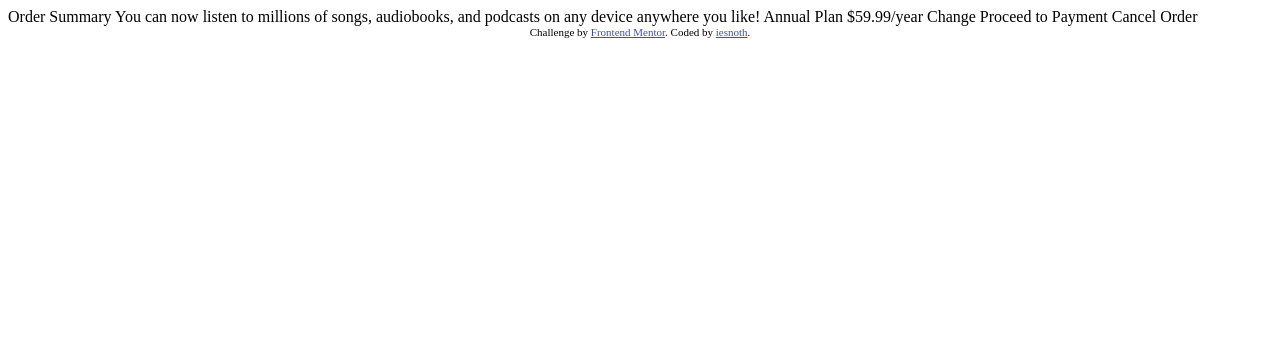
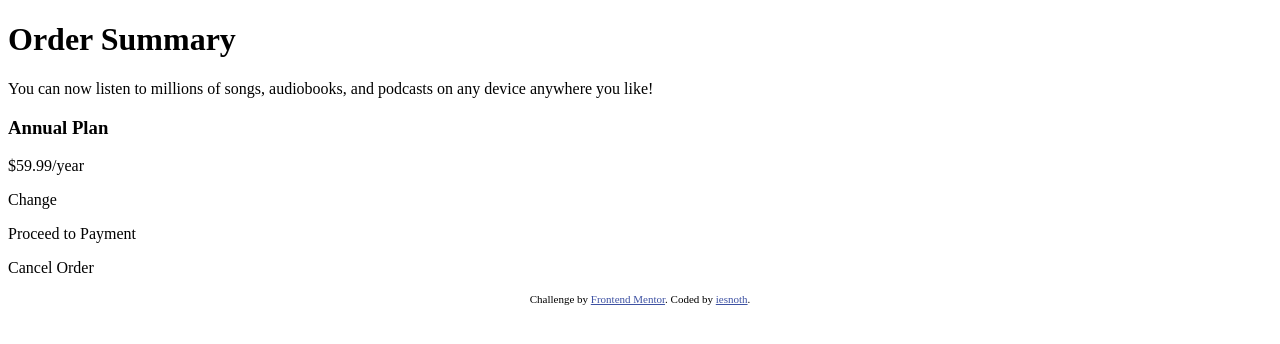
Before and after one commit to iesnoth/order-summary, a plain HTML site: page index.html in a window 1280 px wide. Drawn offline with Linux system fonts and the light colour scheme.

Commit message:
pseudocode

```diff
--- a/index.html
+++ b/index.html
@@ -8,27 +8,30 @@
 
   <title>Frontend Mentor | Order summary card</title>
 
-  <!-- Feel free to remove these styles or customise in your own stylesheet 👍 -->
-  <style>
-    .attribution { font-size: 11px; text-align: center; }
-    .attribution a { color: hsl(228, 45%, 44%); }
-  </style>
+  <link rel="stylesheet" href="./style.css">
 </head>
 <body>
+  <!-- Put in top picture here! It takes up about a third of the body. Remember how to use svgs lol -->
+<div>
+  <h1>Order Summary</h1>
 
-  Order Summary
+  <p>You can now listen to millions of songs, audiobooks, and podcasts on any
+  device anywhere you like!</p>
 
-  You can now listen to millions of songs, audiobooks, and podcasts on any
-  device anywhere you like!
 
-  Annual Plan
-  $59.99/year
+  <div>
+ <!--Note icon goes to the left of the h3. Figure out how to configure elements in columns as well as rows.-->
+  <h3>Annual Plan</h3>
+  <p>$59.99/year</p>
 
+  <!-- Link -->
+  <!--Change link goes to the right of the annual plan header-->
   Change
-
-  Proceed to Payment
-  Cancel Order
-
+</div>
+<!-- Buttons have hover states -->
+  <p>Proceed to Payment</p>
+  <p>Cancel Order</p>
+</div>
   <div class="attribution">
     Challenge by <a href="https://www.frontendmentor.io?ref=challenge" target="_blank">Frontend Mentor</a>.
     Coded by <a href="#">iesnoth</a>.
--- /dev/null
+++ b/style.css
@@ -0,0 +1,2 @@
+.attribution { font-size: 11px; text-align: center; }
+.attribution a { color: hsl(228, 45%, 44%); }
```
Also changed, not shown: 1 other file.
